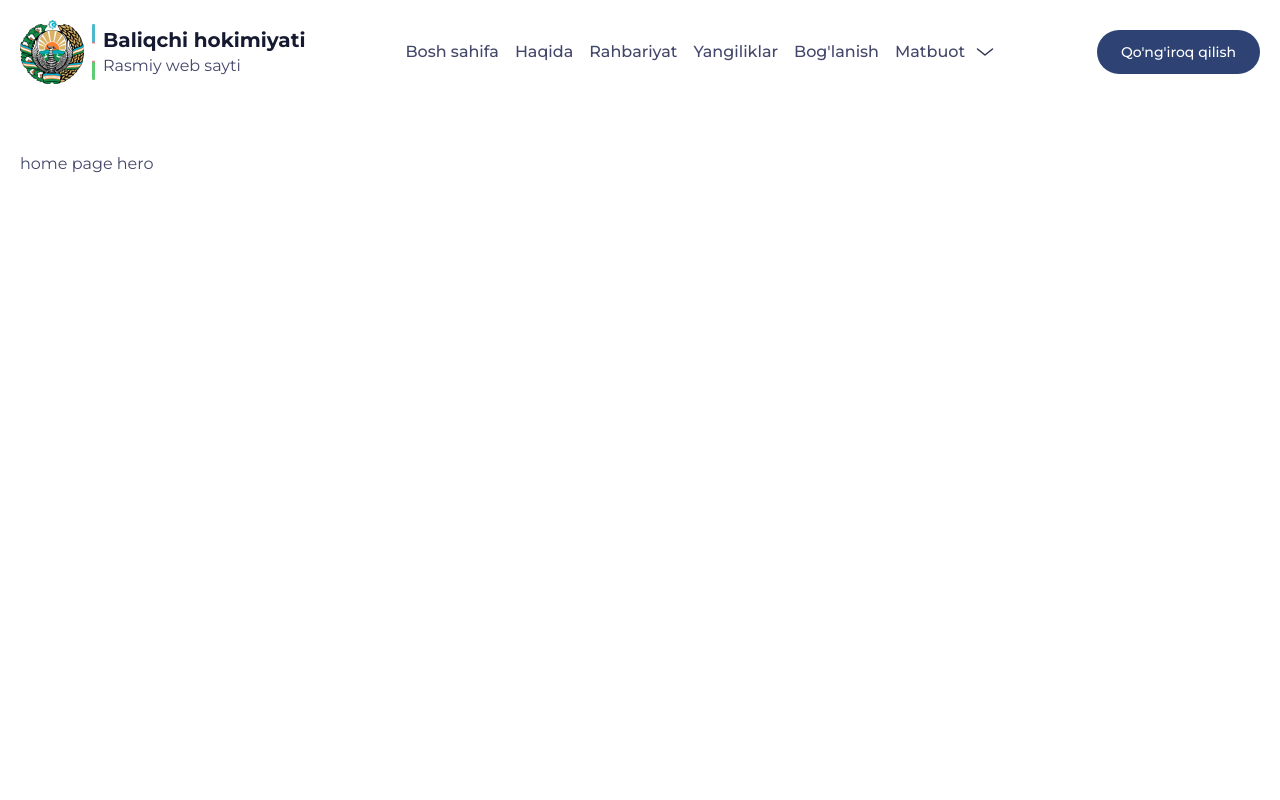
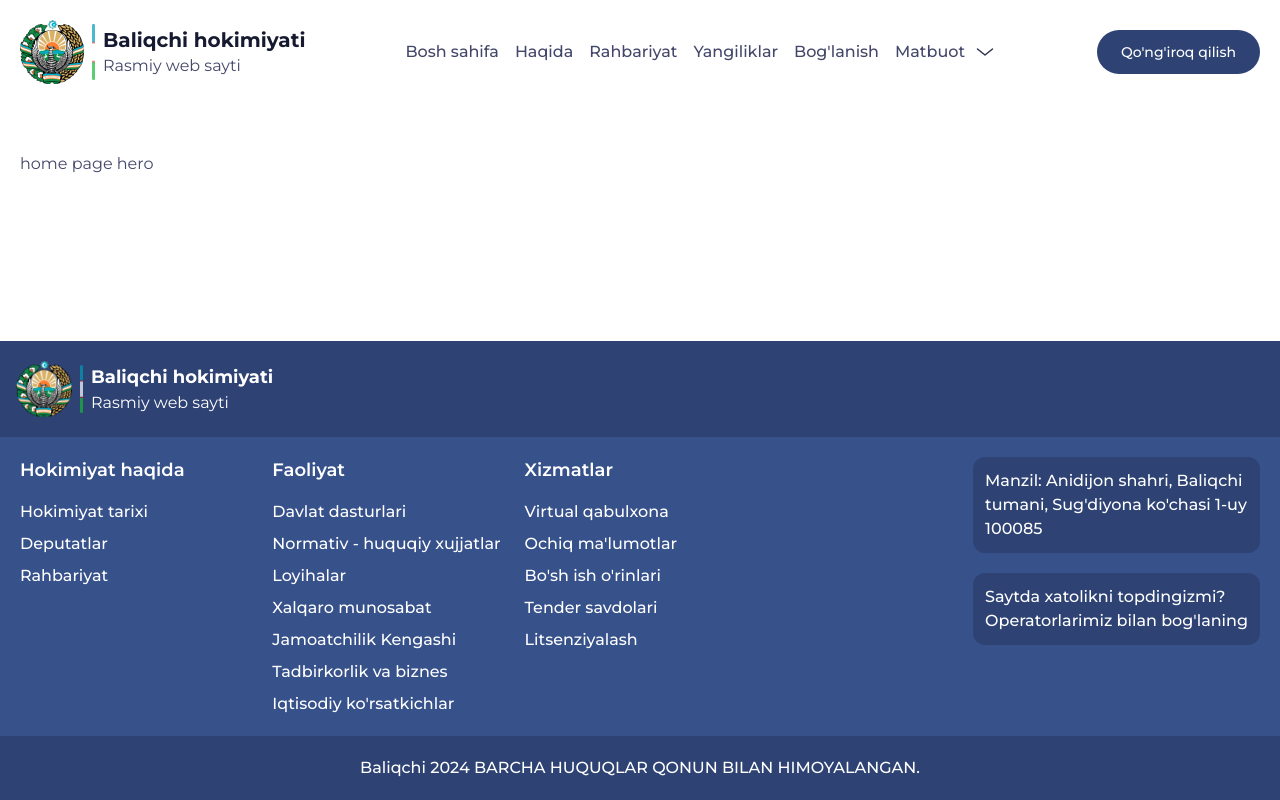
Before and after one commit to mryaxyobek/baliqchi, a React (Vite) app: page / in a window 1280 px wide. Built offline with nearby package versions, Linux system fonts and the light colour scheme.

Commit message:
added footer

```diff
--- /dev/null
+++ b/src/components/Footer.jsx
@@ -0,0 +1,112 @@
+import React from 'react';
+import { Link } from 'react-router-dom';
+import flag from '../assets/images/other/uzbekistan-flag.png';
+import coatOfArms from '../assets/images/other/coat-of-arms-of-uzbekistan.png';
+
+
+const Footer = () => {
+    return (
+        <footer className='bg-[#2E4374]'>
+            <div className='w-full max-w-[1280px] px-4 mx-auto'>
+                <div className='flex items-center justify-between py-5'>
+                    {/* Logo */}
+                    <Link to='/' className='flex gap-2 items-center'>
+                        <img src={coatOfArms} alt="flag" className="w-14 h-14 max-550:w-12 max-550:h-12 max-[350px]:hidden" />
+                        <img src={flag} alt="flag" className="w-[3px] h-12 rounded-[1px] max-550:h-8 max-[350px]:hidden" />
+                        <div>
+                            <h1 className="font-bold text-lg max-550:text-lg text-white">Baliqchi hokimiyati</h1>
+                            <p className="text-base font-normal text-white">Rasmiy web sayti</p>
+                        </div>
+                    </Link>
+                </div>
+            </div>
+            <div className='bg-[#37518b]'>
+                <div className='w-full max-w-[1280px] px-5 mx-auto py-5'>
+                    <div className='flex gap-10 justify-between max-950:flex-col-reverse'>
+                        <ul className='grid grid-cols-3 gap-6 text-white max-[768px]:grid-cols-2 max-550:grid-cols-1 max-550:gap-10'>
+                            <li>
+                                <h3 className='font-semibold text-lg leading-normal mb-4 text-white'>Hokimiyat haqida</h3>
+                                <ul className='flex flex-col gap-2'>
+                                    <li>
+                                        <Link to='/about'>Hokimiyat tarixi</Link>
+                                    </li>
+                                    <li>
+                                        <Link to='/managers'>Deputatlar</Link>
+                                    </li>
+                                    <li>
+                                        <Link to='/managers'>Rahbariyat</Link>
+                                    </li>
+                                </ul>
+                            </li>
+                            <li>
+                                <h3 className='font-semibold text-lg leading-normal mb-4 text-white'>Faoliyat</h3>
+                                <ul className='flex flex-col gap-2'>
+                                    <li>
+                                        <Link to='/'>Davlat dasturlari</Link>
+                                    </li>
+                                    <li>
+                                        <Link to='/'>Normativ - huquqiy xujjatlar</Link>
+                                    </li>
+                                    <li>
+                                        <Link to='/events'>Loyihalar</Link>
+                                    </li>
+                                    <li>
+                                        <Link to='/'>Xalqaro munosabat</Link>
+                                    </li>
+                                    <li>
+                                        <Link to='/'>Jamoatchilik Kengashi</Link>
+                                    </li>
+                                    <li>
+                                        <Link to='/'>Tadbirkorlik va biznes</Link>
+                                    </li>
+                                    <li>
+                                        <Link to='/'>Iqtisodiy ko'rsatkichlar</Link>
+                                    </li>
+                                </ul>
+                            </li>
+                            <li>
+                                <h3 className='font-semibold text-lg leading-normal mb-4 text-white'>Xizmatlar</h3>
+                                <ul className='flex flex-col gap-2'>
+                                    <li>
+                                        <Link to='/'>Virtual qabulxona</Link>
+                                    </li>
+                                    <li>
+                                        <Link to='/'>Ochiq ma'lumotlar</Link>
+                                    </li>
+                                    <li>
+                                        <Link to='/'>Bo'sh ish o'rinlari</Link>
+                                    </li>
+                                    <li>
+                                        <Link to='/'>Tender savdolari</Link>
+                                    </li>
+                                    <li>
+                                        <Link to='/'>Litsenziyalash</Link>
+                                    </li>
+                                </ul>
+                            </li>
+                        </ul>
+
+                        <div className='flex flex-col max-950:flex-row gap-5 text-white max-550:flex-col'>
+                            <div className='rounded-xl p-3 bg-[#2E4374]'>
+                                <p className='font-medium text-base'>Manzil: Anidijon shahri, Baliqchi <br /> tumani, Sug'diyona ko'chasi 1-uy <br /> 100085</p>
+                            </div>
+
+                            <div className='rounded-xl p-3 bg-[#2E4374]'>
+                                <p className='font-medium text-base'>Saytda xatolikni topdingizmi? <br /> Operatorlarimiz bilan bog'laning</p>
+                            </div>
+                        </div>
+                    </div>
+                </div>
+            </div>
+            <div className='w-full max-w-[1280px] px-5 mx-auto'>
+                <div className='text-white py-5'>
+                    <div className='flex items-center justify-center'>
+                        <p className='font-medium text-base leading-normal'>Baliqchi 2024 BARCHA HUQUQLAR QONUN BILAN HIMOYALANGAN.</p>
+                    </div>
+                </div>
+            </div>
+        </footer>
+    )
+}
+
+export default Footer;
--- a/src/components/Header.jsx
+++ b/src/components/Header.jsx
@@ -1,6 +1,5 @@
 import React, { useState } from 'react'
 import { Link } from 'react-router-dom';
-import { DownOutlined, SmileOutlined } from '@ant-design/icons';
 import { Dropdown, Space } from 'antd';
 
 // images
@@ -42,7 +41,6 @@ const Header = () => {
                             <h1 className="font-bold text-xl max-550:text-lg">Baliqchi hokimiyati</h1>
                             <p className="text-base font-normal">Rasmiy web sayti</p>
                         </div>
-
                     </Link>
                     {/* overlay */}
                     <div onClick={() => setOpenNavbarMenu(false)} className={`${openNavbarMenu ? 'block' : 'hidden'} fixed z-10 min-w-full h-screen bg-black bg-opacity-75 top-0 right-0`}></div>
--- a/src/layouts/MainRoot.jsx
+++ b/src/layouts/MainRoot.jsx
@@ -1,6 +1,7 @@
 import React from 'react';
 import { Outlet } from 'react-router-dom';
 import Header from '../components/Header';
+import Footer from '../components/Footer';
 
 const MainRoot = () => {
     return (
@@ -9,6 +10,7 @@ const MainRoot = () => {
             <main className='grow'>
                 <Outlet />
             </main>
+            <Footer />
         </div>
     )
 }
```
